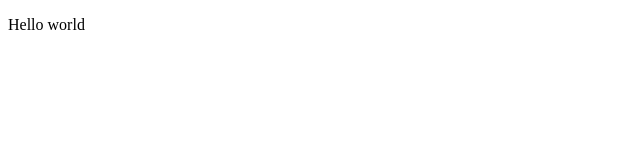
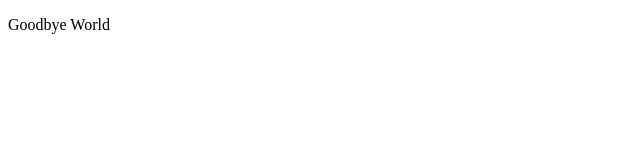
Before and after one commit to rickyte/ClassB, a plain HTML site: page index.html in a window 1280 px wide. Shown: the full height of the page, 0-640 px from the left. Drawn offline with Linux system fonts and the light colour scheme.

Commit message:
goodbye and buttons

```diff
--- a/index.html
+++ b/index.html
@@ -7,6 +7,6 @@
     <title>Example</title>
 </head>
 <body>
-    <p>Hello world</p>
+    <p>Goodbye World</p>
 </body>
 </html>
```
Also changed, not shown: buttons.html (added).
